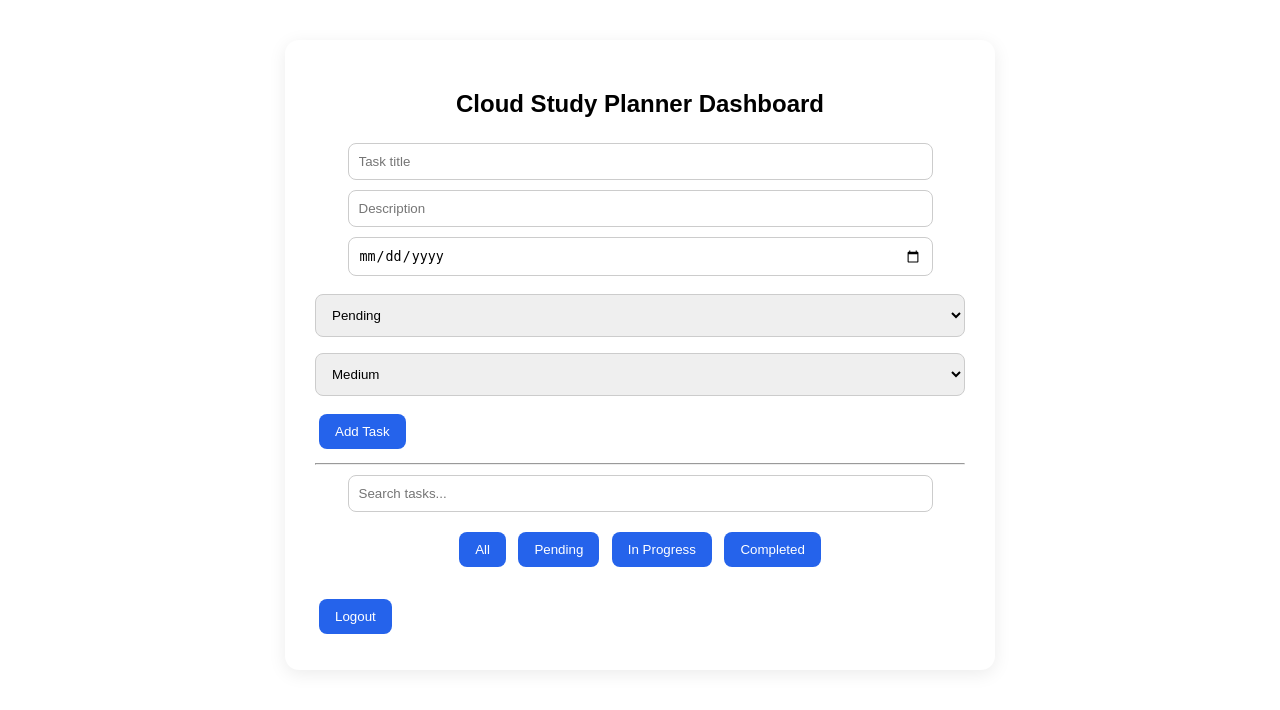
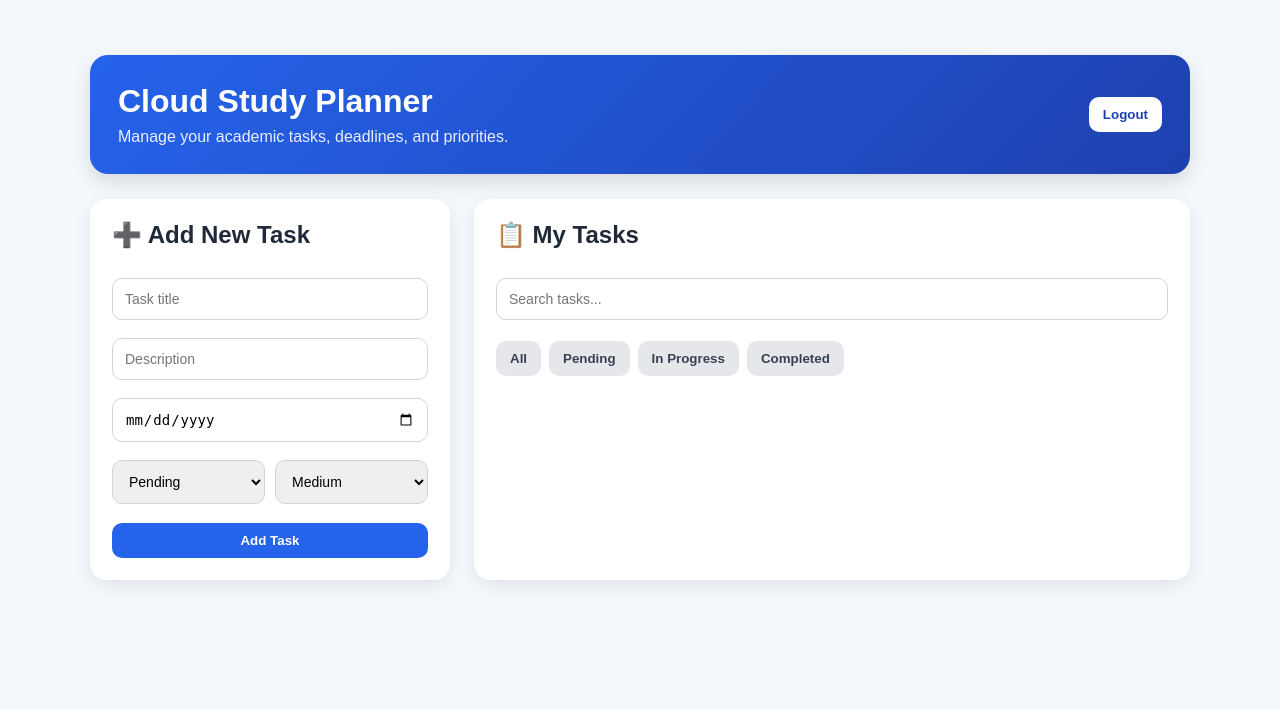
Before and after one commit to FadhilSE/cloud-study-planner, a Flask app: page /dashboard in a window 1280 px wide. Shown: the top 710 px of the page. Run offline with Flask 3, Linux system fonts and the light colour scheme.

Commit message:
Polished dashboard UI for presentation

```diff
--- a/static/app.js
+++ b/static/app.js
@@ -89,15 +89,15 @@ async function loadTasks() {
         li.className = `task-card ${task.priority.toLowerCase()} ${warning.toLowerCase().replace(" ", "-")}`;
 
         li.innerHTML = `
-            <strong>${task.title}</strong><br>
-            ${task.description || ""}<br>
-            Due: ${task.due_date || "No due date"}<br>
-            Status: ${task.status}<br>
-            Priority: ${task.priority}<br>
-            <span class="warning">${warning}</span><br>
+            <strong>📌 ${task.title}</strong><br>
+            📝 ${task.description || "No description"}<br>
+            📅 Due: ${task.due_date || "No due date"}<br>
+            📊 Status: ${task.status}<br>
+            🔥 Priority: ${task.priority}<br>
+            <span class="warning">⏰ ${warning}</span><br>
             <button onclick="editTask(${task.id})">Edit</button>
             <button onclick="deleteTask(${task.id})">Delete</button>
-        `;
+`;
 
         list.appendChild(li);
     });
@@ -120,6 +120,13 @@ async function createTask() {
     document.getElementById("title").value = "";
     document.getElementById("description").value = "";
     document.getElementById("due_date").value = "";
+
+    const searchInput = document.getElementById("searchInput");
+    if (searchInput) {
+        searchInput.value = "";
+    }
+
+    currentFilter = "All";
 
     loadTasks();
 }
--- a/static/style.css
+++ b/static/style.css
@@ -1,111 +1,194 @@
 body {
     font-family: Arial, sans-serif;
-<<<<<<< HEAD
-    background: #f3f4f6;
+    background: #f4f7fb;
     margin: 0;
-    padding: 0;
+    color: #1f2937;
+}
+
+.dashboard-wrapper {
+    max-width: 1100px;
+    margin: 35px auto;
+    padding: 20px;
+}
+
+.dashboard-header {
+    background: linear-gradient(135deg, #2563eb, #1e40af);
+    color: white;
+    padding: 28px;
+    border-radius: 18px;
+    display: flex;
+    justify-content: space-between;
+    align-items: center;
+    margin-bottom: 25px;
+    box-shadow: 0 8px 20px rgba(0,0,0,0.12);
+}
+
+.dashboard-header h1 {
+    margin: 0;
+    font-size: 32px;
+}
+
+.dashboard-header p {
+    margin: 8px 0 0;
+    opacity: 0.9;
+}
+
+.dashboard-grid {
+    display: grid;
+    grid-template-columns: 360px 1fr;
+    gap: 24px;
+}
+
+.card,
+.container {
+    background: white;
+    border-radius: 16px;
+    padding: 22px;
+    box-shadow: 0 6px 18px rgba(0,0,0,0.08);
 }
 
 .container {
-    width: 650px;
-    margin: 40px auto;
-    background: white;
-    padding: 30px;
-    border-radius: 14px;
-    box-shadow: 0 4px 18px rgba(0,0,0,0.08);
+    width: 350px;
+    margin: 60px auto;
+    text-align: center;
 }
 
-h2 {
-    text-align: center;
-    margin-bottom: 25px;
+.card h2,
+.container h2 {
+    margin-top: 0;
 }
 
-input, select {
+input,
+select {
     width: 100%;
     padding: 12px;
-    margin: 8px 0;
-    border: 1px solid #ccc;
-    border-radius: 8px;
+    margin: 9px 0;
+    border: 1px solid #d1d5db;
+    border-radius: 10px;
     box-sizing: border-box;
+    font-size: 14px;
+}
+
+.row {
+    display: grid;
+    grid-template-columns: 1fr 1fr;
+    gap: 10px;
 }
 
 button {
-    padding: 10px 18px;
-    margin: 6px 4px;
     border: none;
-    border-radius: 8px;
+    border-radius: 10px;
+    padding: 10px 14px;
+    cursor: pointer;
+    font-weight: bold;
     background: #2563eb;
     color: white;
-    cursor: pointer;
 }
 
 button:hover {
     background: #1d4ed8;
 }
 
-.filters {
-    text-align: center;
-    margin: 10px 0;
+.primary-btn {
+    width: 100%;
+    margin-top: 10px;
 }
 
-=======
-    background: #f4f6f9;
-    text-align: center;
+.logout-btn {
+    background: white;
+    color: #1e40af;
 }
 
-.container {
-    width: 350px;
-    margin: 60px auto;
-    padding: 25px;
-    background: white;
-    border-radius: 10px;
-    box-shadow: 0 2px 8px rgba(0,0,0,0.1);
+.logout-btn:hover {
+    background: #e5e7eb;
 }
 
-input {
-    display: block;
-    width: 90%;
-    margin: 10px auto;
-    padding: 10px;
+.filters {
+    display: flex;
+    flex-wrap: wrap;
+    gap: 8px;
+    margin: 12px 0;
 }
 
-button {
-    padding: 10px 16px;
-    margin-top: 10px;
-    cursor: pointer;
+.filters button {
+    background: #e5e7eb;
+    color: #374151;
 }
 
->>>>>>> ac87004a469b93976befbc5054771a30ce2ee785
+.filters button:hover {
+    background: #cbd5e1;
+}
+
 ul {
     list-style: none;
     padding: 0;
 }
 
-<<<<<<< HEAD
 .task-card {
     background: #f9fafb;
-    margin-top: 12px;
+    margin: 12px 0;
     padding: 15px;
-    border-radius: 10px;
-    border-left: 6px solid #999;
+    border-radius: 12px;
+    border-left: 6px solid #6b7280;
+    line-height: 1.6;
 }
 
-.task-card.low { border-left-color: green; }
-.task-card.medium { border-left-color: orange; }
-.task-card.high { border-left-color: red; }
+.task-card.low {
+    border-left-color: #22c55e;
+}
+
+.task-card.medium {
+    border-left-color: #f59e0b;
+}
+
+.task-card.high {
+    border-left-color: #ef4444;
+}
+
+.task-card button {
+    margin-top: 8px;
+    margin-right: 6px;
+    background: #2563eb;
+    color: white;
+}
+
+.task-card button:last-child {
+    background: #dc2626;
+}
 
 .warning {
     font-weight: bold;
 }
 
-.overdue .warning { color: red; }
-.due-today .warning { color: orange; }
-.upcoming .warning { color: green; }
-=======
-li {
-    margin: 10px 0;
-    padding: 10px;
-    background: #eef2f7;
-    border-radius: 6px;
+.overdue .warning {
+    color: #dc2626;
 }
->>>>>>> ac87004a469b93976befbc5054771a30ce2ee785
+
+.due-today .warning {
+    color: #f59e0b;
+}
+
+.upcoming .warning {
+    color: #16a34a;
+}
+
+a {
+    color: #2563eb;
+    text-decoration: none;
+}
+
+a:hover {
+    text-decoration: underline;
+}
+
+@media (max-width: 850px) {
+    .dashboard-grid {
+        grid-template-columns: 1fr;
+    }
+
+    .dashboard-header {
+        flex-direction: column;
+        gap: 15px;
+        text-align: center;
+    }
+}
--- a/templates/dashboard.html
+++ b/templates/dashboard.html
@@ -5,13 +5,26 @@
     <link rel="stylesheet" href="/static/style.css">
 </head>
 <body>
-<div class="container dashboard-container">
-    <h2>Cloud Study Planner Dashboard</h2>
+<div class="dashboard-wrapper">
+
+    <div class="dashboard-header">
+        <div>
+            <h1>Cloud Study Planner</h1>
+            <p>Manage your academic tasks, deadlines, and priorities.</p>
+        </div>
+        <button class="logout-btn" onclick="logout()">Logout</button>
+    </div>
+
+    <div class="dashboard-grid">
+
+        <div class="card form-card">
+            <h2>➕ Add New Task</h2>
 
             <input id="title" placeholder="Task title">
             <input id="description" placeholder="Description">
             <input id="due_date" type="date">
 
+            <div class="row">
                 <select id="status">
                     <option>Pending</option>
                     <option>In Progress</option>
@@ -23,10 +36,13 @@
                     <option selected>Medium</option>
                     <option>High</option>
                 </select>
+            </div>
 
-    <button onclick="createTask()">Add Task</button>
+            <button class="primary-btn" onclick="createTask()">Add Task</button>
+        </div>
 
-    <hr>
+        <div class="card task-card-section">
+            <h2>📋 My Tasks</h2>
 
             <input id="searchInput" placeholder="Search tasks..." oninput="loadTasks()">
 
@@ -38,8 +54,9 @@
             </div>
 
             <ul id="taskList"></ul>
+        </div>
 
-    <button onclick="logout()">Logout</button>
+    </div>
 </div>
 
 <script src="/static/app.js"></script>
```
Lines whose indentation alone changed are shown as unchanged.
